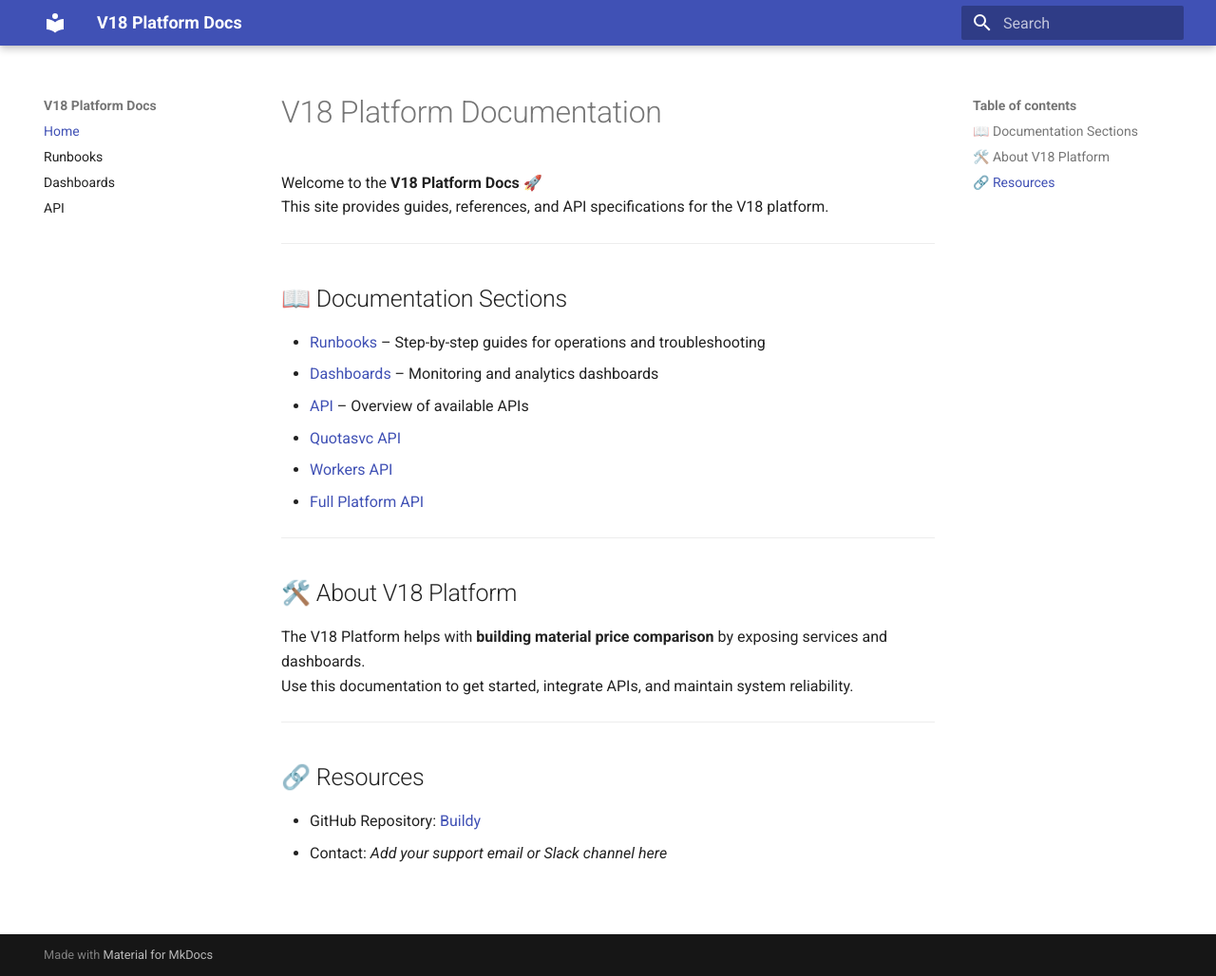
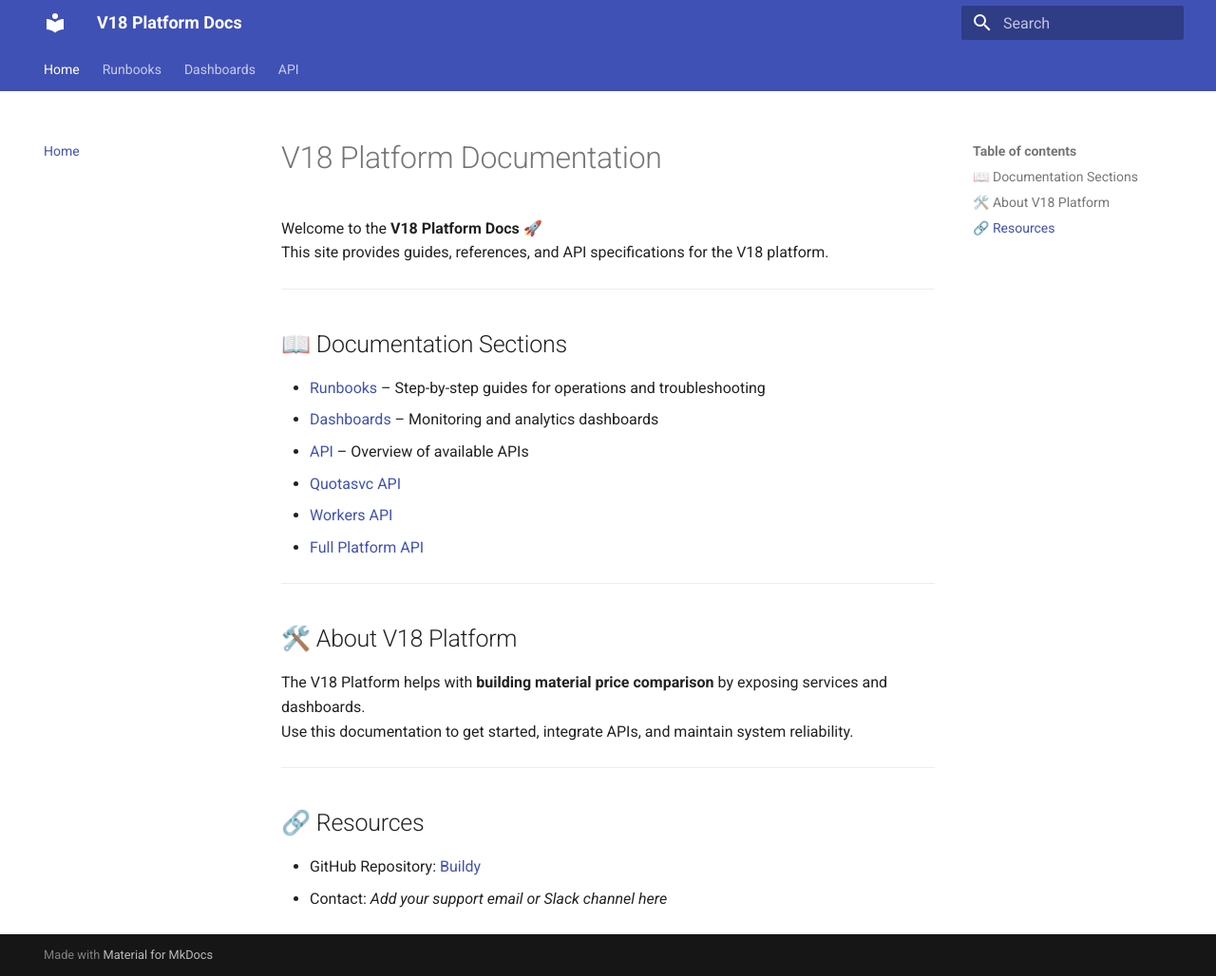
Before and after one commit to Kello54/Buildy, an MkDocs documentation site: the page built from docs/index.md, in a window 1280 px wide and 1028 px high. Shown: the whole window at 95% size. Built offline with MkDocs 1.6.1 and Material for MkDocs 9.7.7, drawn with Linux system fonts in a browser that asks for light colours.

Commit message:
Update mkdocs.yml

```diff
--- a/mkdocs.yml
+++ b/mkdocs.yml
@@ -1,15 +1,40 @@
 site_name: V18 Platform Docs
+site_description: Documentation for the V18 Platform
+site_author: V18 Team
+site_url: https://<your-username>.github.io/<your-repo>/   # 🔑 update this
 
 theme:
   name: material
+  features:
+    - navigation.instant
+    - navigation.tabs
+    - navigation.top
+    - search.highlight
+    - content.code.copy
+    - content.code.annotate
+  language: en
 
 plugins:
   - search
   - swagger-ui:
-      swagger_path: docs/platform.json   # ✅ corrected key
+      spec_file: docs/platform.json   # ✅ validated in workflow
+      path: api                       # Docs available at /api/
+
+markdown_extensions:
+  - admonition
+  - codehilite
+  - footnotes
+  - toc:
+      permalink: true
+  - pymdownx.details
+  - pymdownx.superfences
+  - pymdownx.tabbed
+  - pymdownx.tasklist
+  - pymdownx.emoji
 
 nav:
   - Home: index.md
   - Runbooks: runbooks.md
   - Dashboards: dashboards.md
-  - API: api.md
+  - API:
+      - API Reference (Swagger): api/index.html
```
